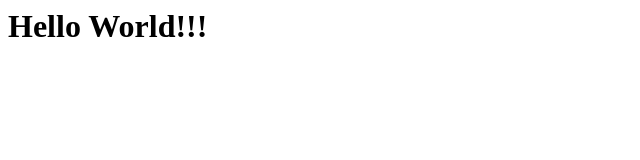
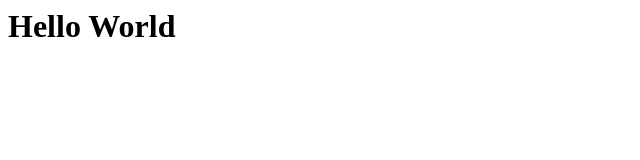
Before and after one commit to trjang/jenkins, a plain HTML site: page website/index.html in a window 1280 px wide. Shown: the full height of the page, 0-640 px from the left. Drawn offline with Linux system fonts and the light colour scheme.

Commit message:
test aaaaa

```diff
--- a/website/index.html
+++ b/website/index.html
@@ -1,7 +1,7 @@
 <html>
 
 <body>
-  <h1>Hello World!!!</h1>
+  <h1>Hello World</h1>
 </body>
 
 </html>
```
